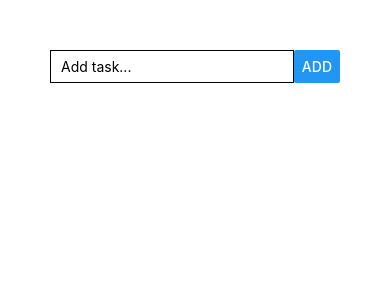
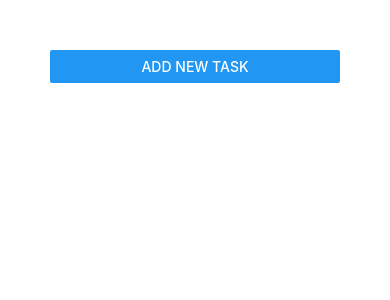
Before and after one commit to zakve/react-native-guide, a React Native app: screen / in a window 390 px wide. Shown: the top 300 px of the page. Built offline with nearby package versions, Linux system fonts and the light colour scheme.

Commit message:
Add modal

```diff
--- a/App.js
+++ b/App.js
@@ -1,13 +1,15 @@
 import React, { useState } from 'react';
-import { StyleSheet, View, Text, TextInput, Button, ScrollView, FlatList } from 'react-native';
+import { StyleSheet, View, Button, FlatList } from 'react-native';
 import TaskItem from './components/TaskItem';
 import TaskInput from './components/TaskInput';
 
 export default function App() {
   const [task, setTask] = useState([]);
+  const [isAddMode, setIsAddMode] = useState(false)
 
   const addTaskHandler = taskTile => {
-    setTask([...task, { id: Math.random().toString(), value: taskTile }])
+    setTask([...task, { id: Math.random().toString(), value: taskTile }]);
+    setIsAddMode(false)
   }
 
   const removeTaskHandler = taskId => {
@@ -18,7 +20,8 @@
 
   return (
     <View style={styles.screen}>
-      <TaskInput onAddTask={addTaskHandler} />
+      <Button title="Add new task" onPress={() => setIsAddMode(true)} />
+      <TaskInput visible={isAddMode} onAddTask={addTaskHandler} />
       <FlatList keyExtractor={(item, index) => item.id} data={task} renderItem={itemData => (
         <TaskItem title={itemData.item.value} id={itemData.item.id} onDelete={removeTaskHandler} />
       )} />
--- a/components/TaskInput.js
+++ b/components/TaskInput.js
@@ -1,5 +1,5 @@
 import React, { useState } from "react";
-import { View, TextInput, Button, StyleSheet } from 'react-native';
+import { View, TextInput, Button, StyleSheet, Modal } from 'react-native';
 
 const TaskInput = props => {
     const [enteredTask, setEnteredTask] = useState('');
@@ -9,24 +9,27 @@
     }
 
     return (
-        <View style={styles.inputContainer}>
-            <TextInput placeholder="Add task..." style={styles.input} onChangeText={taskInputHandler} value={enteredTask} />
-            <Button title="Add" onPress={props.onAddTask.bind(this, enteredTask)} />
-        </View>
+        <Modal visible={props.visible} animationType="slide">
+            <View style={styles.inputContainer}>
+                <TextInput placeholder="Add task..." style={styles.input} onChangeText={taskInputHandler} value={enteredTask} />
+                <Button title="Add" onPress={props.onAddTask.bind(this, enteredTask)} />
+            </View>
+        </Modal>
     )
 };
 
 const styles = StyleSheet.create({
     inputContainer: {
-        flexDirection: 'row',
+        flex: 1,
         justifyContent: 'center',
+        alignItems: 'center',
     },
     input: {
+        width: '80%',
         borderColor: 'black',
         borderWidth: 1,
-        flex: 1,
-        paddingLeft: 10,
-        paddingRight: 10
+        padding: 10,
+        marginBottom: 10
     }
 })
 
```
